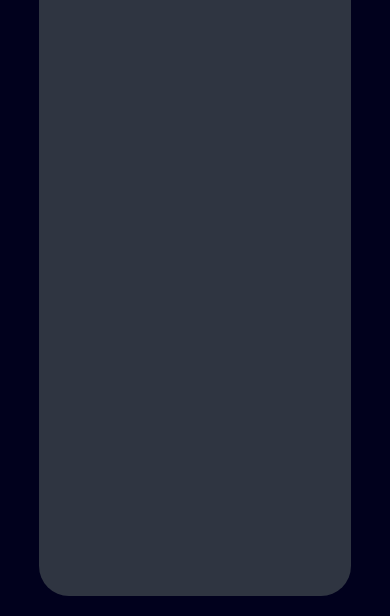
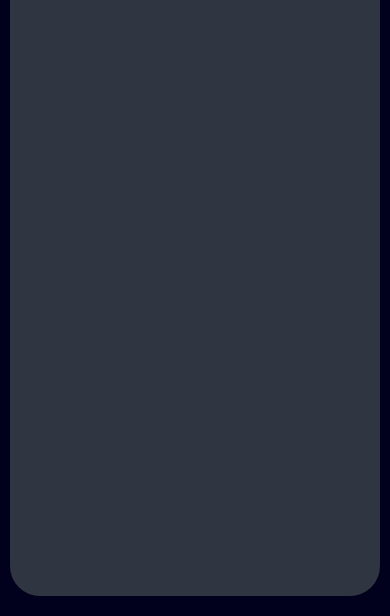
Before and after one commit to oskar-codes/the-movie-list, a plain HTML site: page index.html in a window 390 px wide. Shown: the part 228-844 px from the top of the page. Drawn offline with nearby package versions, Linux system fonts and the light colour scheme.

Commit message:
Slight adjustments for mobile

```diff
--- a/style.css
+++ b/style.css
@@ -245,4 +245,7 @@ main.no-scroll {
     position: static;
     width: calc(100% - 20px);
   }
+  main {
+    width: 95vw;
+  }
 }
```
